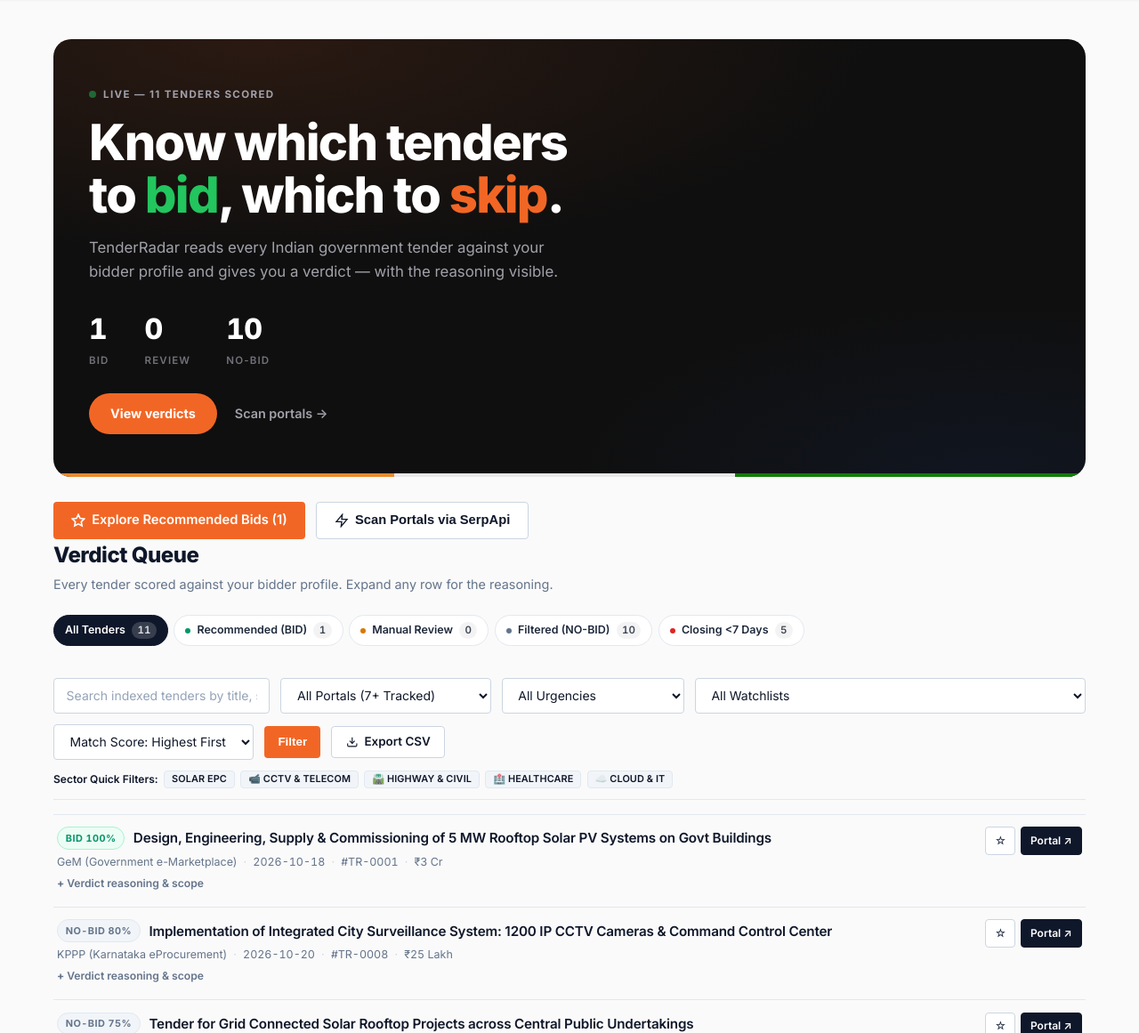
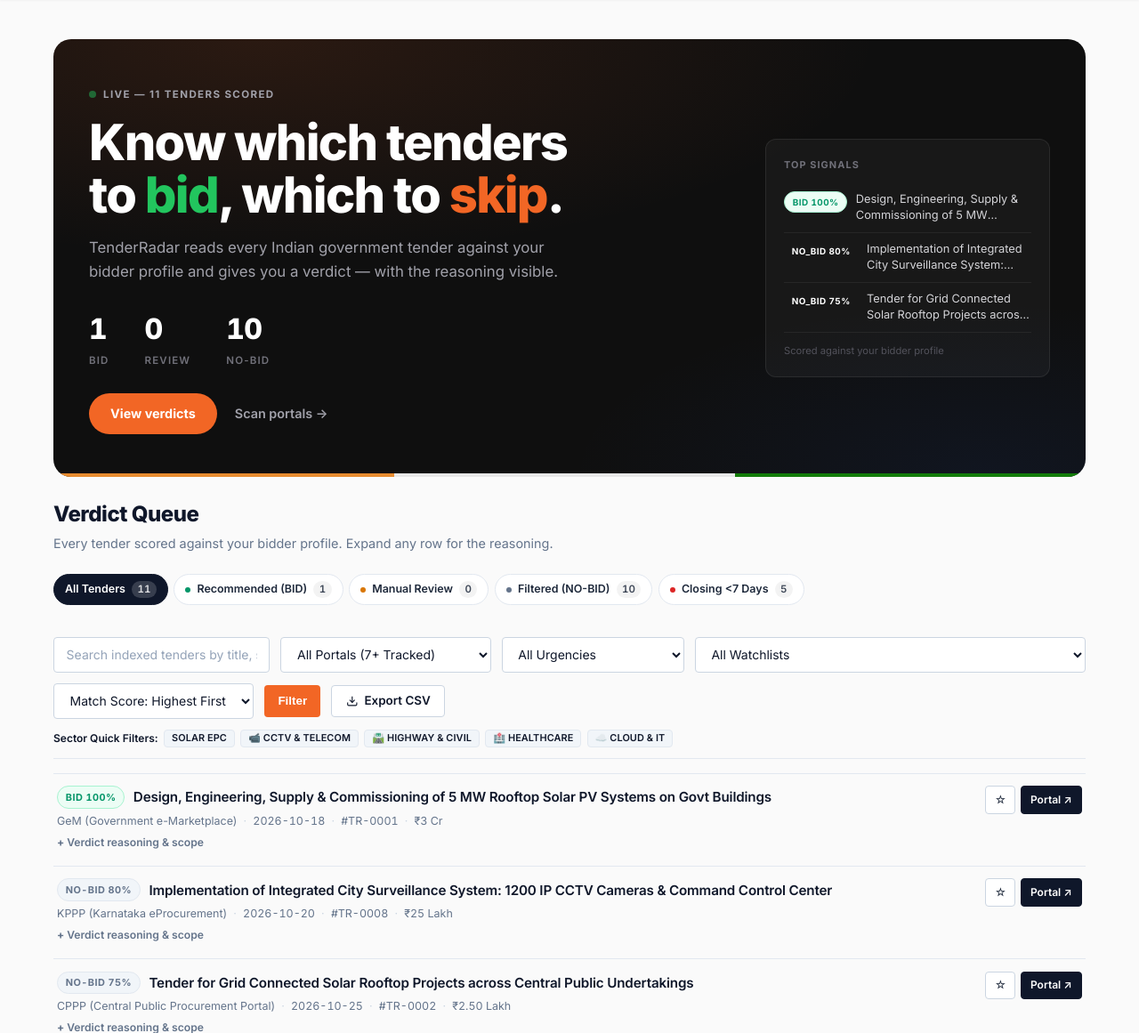
Before and after one commit to Sourabh-Kumar04/TenderRadar, a FastAPI app: page / in a window 1280 px wide. Shown: the part 61-1222 px from the top of the page at 89% size. Run offline with FastAPI, Linux system fonts and the light colour scheme; data comes from the database, SQL or seed files in the repository; data that the repository does not hold is empty.

Commit message:
feat(ui): hero side panel with top signals, remove redundant actions

```diff
--- a/app/static/css/style.css
+++ b/app/static/css/style.css
@@ -1875,3 +1875,30 @@ body { background: #fafafa; }
   margin: 0 0 0.25rem; color: var(--text-main);
 }
 .queue-sub { font-size: 0.9rem; color: var(--text-muted); margin: 0; }
+
+/* Hero side panel */
+.cmd-hero { display: grid; grid-template-columns: 1fr 320px; gap: 2rem; align-items: center; }
+.cmd-side {
+  background: rgba(255,255,255,0.04); border: 1px solid rgba(255,255,255,0.08);
+  border-radius: 12px; padding: 1.25rem; position: relative; z-index: 1;
+}
+.cmd-side-label {
+  font-size: 0.68rem; font-weight: 700; text-transform: uppercase;
+  letter-spacing: 0.1em; color: #71717a; margin-bottom: 0.75rem;
+}
+.cmd-signal {
+  display: flex; align-items: flex-start; gap: 0.6rem;
+  padding: 0.6rem 0; border-bottom: 1px solid rgba(255,255,255,0.06);
+}
+.cmd-signal:last-of-type { border-bottom: none; }
+.cmd-signal .vr-pill { flex-shrink: 0; font-size: 0.62rem; }
+.cmd-signal-title {
+  font-size: 0.8rem; color: #d4d4d8; line-height: 1.4;
+  display: -webkit-box; -webkit-line-clamp: 2; -webkit-box-orient: vertical;
+  overflow: hidden;
+}
+.cmd-side-note { font-size: 0.7rem; color: #52525b; margin-top: 0.75rem; }
+@media (max-width: 860px) {
+  .cmd-hero { grid-template-columns: 1fr; }
+  .cmd-side { display: none; }
+}
--- a/app/templates/dashboard.html
+++ b/app/templates/dashboard.html
@@ -20,23 +20,19 @@
       <a href="/scan" class="cmd-btn-ghost">Scan portals &rarr;</a>
     </div>
   </div>
+  <div class="cmd-side">
+    <div class="cmd-side-label">Top signals</div>
+    {% for t in tenders[:3] %}
+    <div class="cmd-signal">
+      <span class="vr-pill vr-{{ t.verdict|lower }}">{{ t.verdict }} {{ t.match_score }}%</span>
+      <span class="cmd-signal-title">{{ display_title(t.title, t.portal_name, t.snippet) }}</span>
+    </div>
+    {% endfor %}
+    <div class="cmd-side-note">Scored against your bidder profile</div>
+  </div>
   <div class="cmd-tricolor"></div>
 </div>
 
-  <!-- Primary Hero Actions Row (Instant Clarity for First-Time Visitors) -->
-  <div class="hero-actions-row">
-    <a href="#tenders-feed" class="btn btn-primary btn-lg" title="Explore live discovered tenders">
-      <svg class="icon" viewBox="0 0 24 24" fill="none" stroke="currentColor" stroke-width="2.5"><polygon points="12 2 15.09 8.26 22 9.27 17 14.14 18.18 21.02 12 17.77 5.82 21.02 7 14.14 2 9.27 8.91 8.26 12 2"></polygon></svg>
-      Explore Recommended Bids ({{ stats.bid_count }})
-    </a>
-    <form action="/scan" method="POST" style="display:inline;">
-      <button type="submit" class="btn btn-secondary btn-lg scan-btn" title="Run discovery scan across official portals via SerpApi">
-        <svg class="icon" viewBox="0 0 24 24" fill="none" stroke="currentColor" stroke-width="2"><polygon points="13 2 3 14 12 14 11 22 21 10 12 10 13 2"></polygon></svg>
-        Scan Portals via SerpApi
-      </button>
-    </form>
-  </div>
-</div>
 
 <!-- Key Performance Metrics / High-Density Stitch KPI Strip -->
 
```
